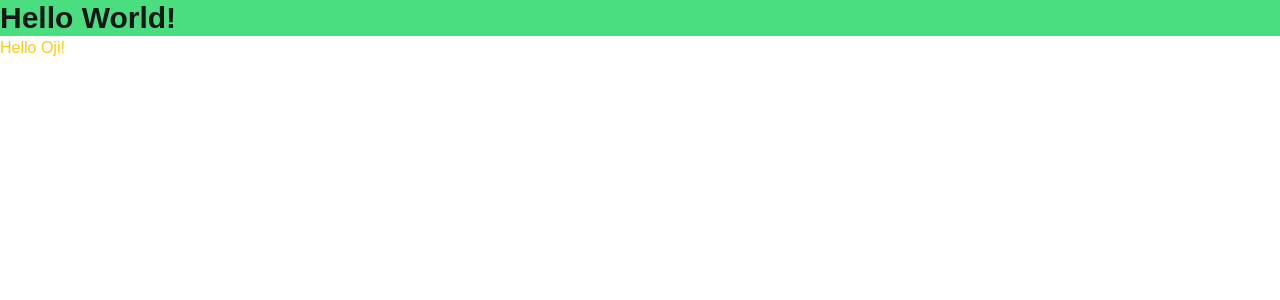
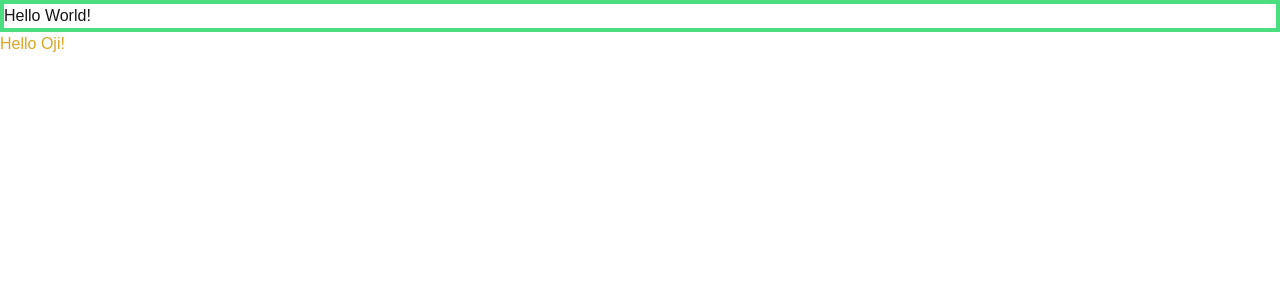
Before and after one commit to revarnami/learning-tailwind-css, a Next.js app: page / in a window 1280 px wide. Shown: the top 300 px of the page. Built offline with nearby package versions, Linux system fonts and the light colour scheme.

Commit message:
customize color

```diff
--- a/app/page.tsx
+++ b/app/page.tsx
@@ -3,10 +3,10 @@ import Image from "next/image";
 export default function Home() {
   return (
     <>
-      <h1 className="bg-green-400 font-bold text-3xl">
+      <h1 className="border-4 border-green-400">
       Hello World!
     </h1>
-    <h1 className="text-yellow-400">
+    <h1 className="text-gold">
       Hello Oji!
     </h1>
     </>
--- a/tailwind.config.ts
+++ b/tailwind.config.ts
@@ -11,8 +11,10 @@ const config: Config = {
       colors: {
         background: "var(--background)",
         foreground: "var(--foreground)",
+        gold: "#DAA626",
       },
     },
+
   },
   plugins: [],
 };
```
